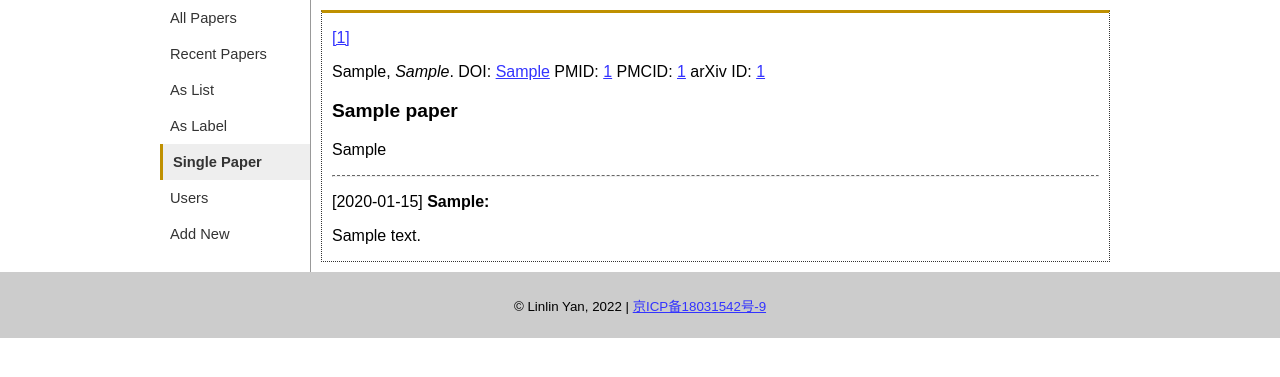
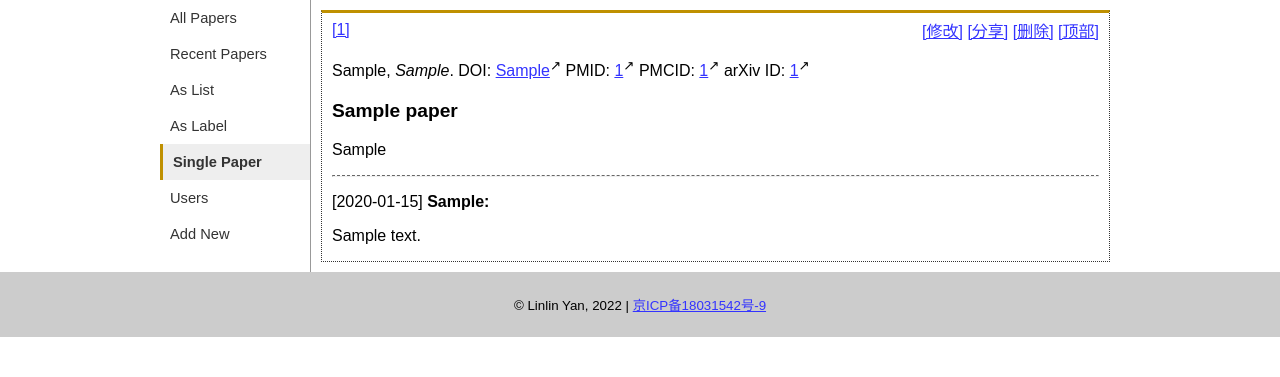
Before and after one commit to yanlinlin82/paper-hub.cn, a Django app: page /view/paper/1 in a window 1280 px wide. Shown: the part 52-429 px from the top of the page. Run offline with Django 4.2, Linux system fonts and the light colour scheme; tables that the repository leaves empty hold one stand-in row (values such as "Sample post").

Commit message:
Add links for paper cards.

```diff
--- a/static/styles.css
+++ b/static/styles.css
@@ -177,6 +177,24 @@ footer p {
     background-color: #ffe;
 }
 
+.paper-item .paper-op-list {
+    display: flex;
+    align-items: center;
+    margin: 5px 0;
+}
+
+.paper-item .paper-op-list-sub-left {
+    margin-right: auto;
+    text-align: left;
+    flex: 1 1 none;
+}
+
+.paper-item .paper-op-list-sub-right {
+    margin-left: auto;
+    text-align: right;
+    flex: 1 1 none;
+}
+
 .paper-item .paper-sep-line {
     border-top: 1px dashed #666;
 }
--- a/view/templates/base.html
+++ b/view/templates/base.html
@@ -8,6 +8,7 @@
   <link rel="stylesheet" href="{% static 'styles.css' %}">
 </head>
 <body>
+  <a name="top">
   <header>
     <div class="banner">
       <h1 class="logo"><a href="{% url 'view:all' %}">Paper-Hub</a></h1>
--- a/view/templates/single.html
+++ b/view/templates/single.html
@@ -1,23 +1,9 @@
 {% extends "base.html" %}
-{% load view_extras %}
 
 {% block content %}
 {% if paper %}
 <div class="paper-item">
-  <p class="paper-id"><a href="{% url "view:paper" id=paper.pk %}">[{{ paper.pk }}]</a></p>
-  <p class="paper-info">
-    {{ paper.publish_year }},
-    <i>{{ paper.journal }}</i>.
-    {% if paper.doi %}DOI: <a href="https://doi.org/{{ paper.doi }}" target="_blank">{{ paper.doi }}</a>{% endif %}
-    {% if paper.pmid %}PMID: <a href="http://www.ncbi.nlm.nih.gov/pubmed/{{ paper.pmid }}" target="_blank">{{ paper.pmid }}</a>{% endif %}
-    {% if paper.pmcid %}PMCID: <a href="http://www.ncbi.nlm.nih.gov/pmc/articles/{{ paper.pmcid }}" target="_blank">{{ paper.pmcid }}</a>{% endif %}
-    {% if paper.arxiv_id %}arXiv ID: <a href="https://arxiv.org/abs/{{ paper.arxiv_id }}" target="_blank">{{ paper.arxiv_id }}</a>{% endif %}
-  </p>
-  <p class="paper-title"><b>{{ paper.title }}</b></p>
-  <p class="paper-abstract">{% if paper.abstract %}{{ paper.abstract }}{% else %}<i>No abstract available.</i></p>{% endif %}
-  <hr class="paper-sep-line">
-  <p class="paper-comments">[{{ paper.create_time|date:'Y-m-d' }}] <b>{{ paper.creator }}: </b></p>
-  {% autoescape off %}<p>{{ paper.comments|replace_line_br }}</p>{% endautoescape %}
+  {% include "sub/paper-item-as-card.html" %}
 </div>
 {% else %}
 <p>Invalid paper ID.</p>
--- /dev/null
+++ b/view/templates/sub/paper-item-as-card.html
@@ -0,0 +1,25 @@
+{% load view_extras %}
+<div class="paper-op-list">
+  <div class="paper-op-list-sub-left">
+    <a href="{% url "view:paper" id=paper.pk %}">[{{ paper.pk }}]</a>
+  </div>
+  <div class="paper-op-list-sub-right">
+    <a href="javascript: edit({{ paper.pk }})">[修改]</a>
+    <a href="javascript: share({{ paper.pk }})">[分享]</a>
+    <a href="javascript: delete({{ paper.pk }})">[删除]</a>
+    <a href="#top">[顶部]</a>
+  </div>
+</div>
+<p class="paper-info">
+  {{ paper.publish_year }},
+  <i>{{ paper.journal }}</i>.
+  {% if paper.doi %}DOI: <a href="https://doi.org/{{ paper.doi }}" target="_blank">{{ paper.doi }}</a><sup>↗</sup>{% endif %}
+  {% if paper.pmid %}PMID: <a href="http://www.ncbi.nlm.nih.gov/pubmed/{{ paper.pmid }}" target="_blank">{{ paper.pmid }}</a><sup>↗</sup>{% endif %}
+  {% if paper.pmcid %}PMCID: <a href="http://www.ncbi.nlm.nih.gov/pmc/articles/{{ paper.pmcid }}" target="_blank">{{ paper.pmcid }}</a><sup>↗</sup>{% endif %}
+  {% if paper.arxiv_id %}arXiv ID: <a href="https://arxiv.org/abs/{{ paper.arxiv_id }}" target="_blank">{{ paper.arxiv_id }}</a><sup>↗</sup>{% endif %}
+</p>
+<p class="paper-title"><b>{{ paper.title }}</b></p>
+<p class="paper-abstract">{% if paper.abstract %}{{ paper.abstract }}{% else %}<i>No abstract available.</i></p>{% endif %}
+<hr class="paper-sep-line">
+<p class="paper-comments">[{{ paper.create_time|date:'Y-m-d' }}] <b>{{ paper.creator }}: </b></p>
+{% autoescape off %}<p>{{ paper.comments|replace_line_br }}</p>{% endautoescape %}
```
Also changed, not shown: view/templates/list.html (+1 -15 lines).
